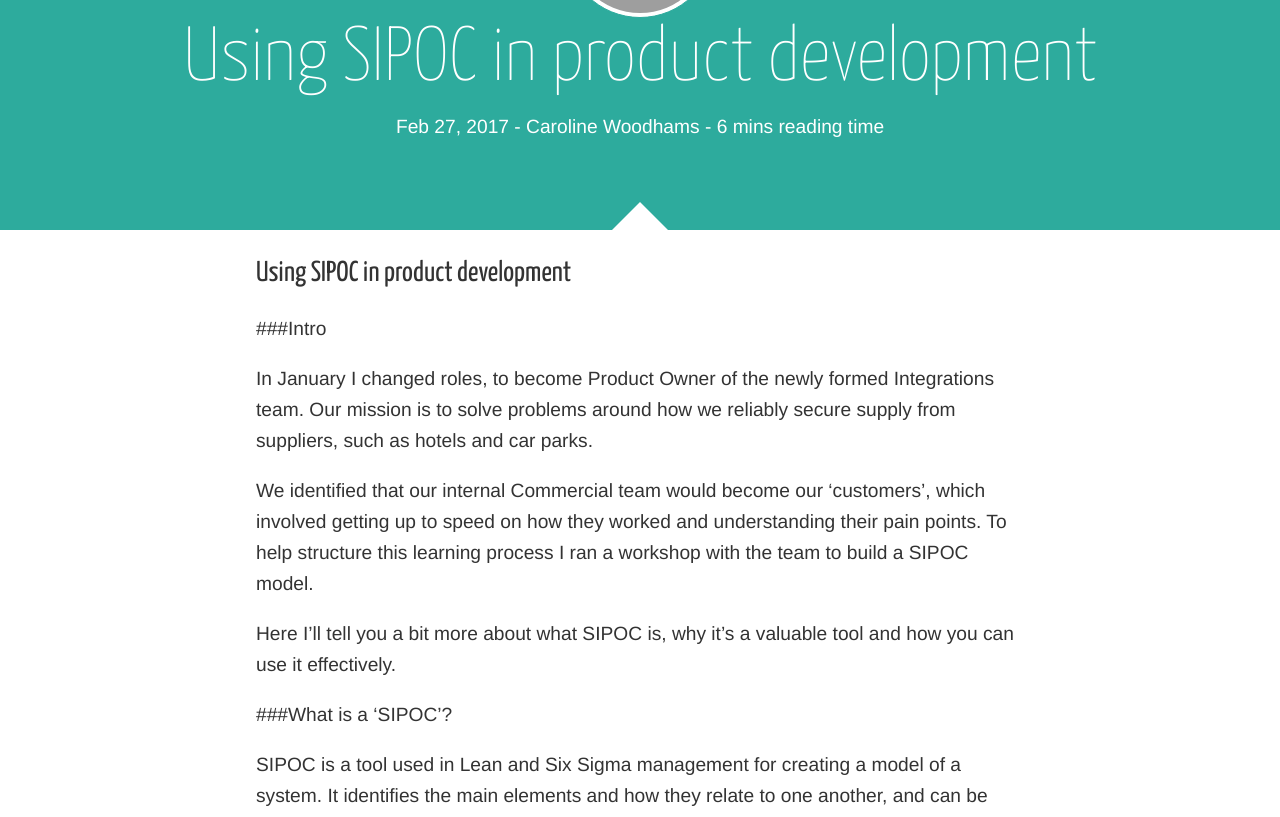
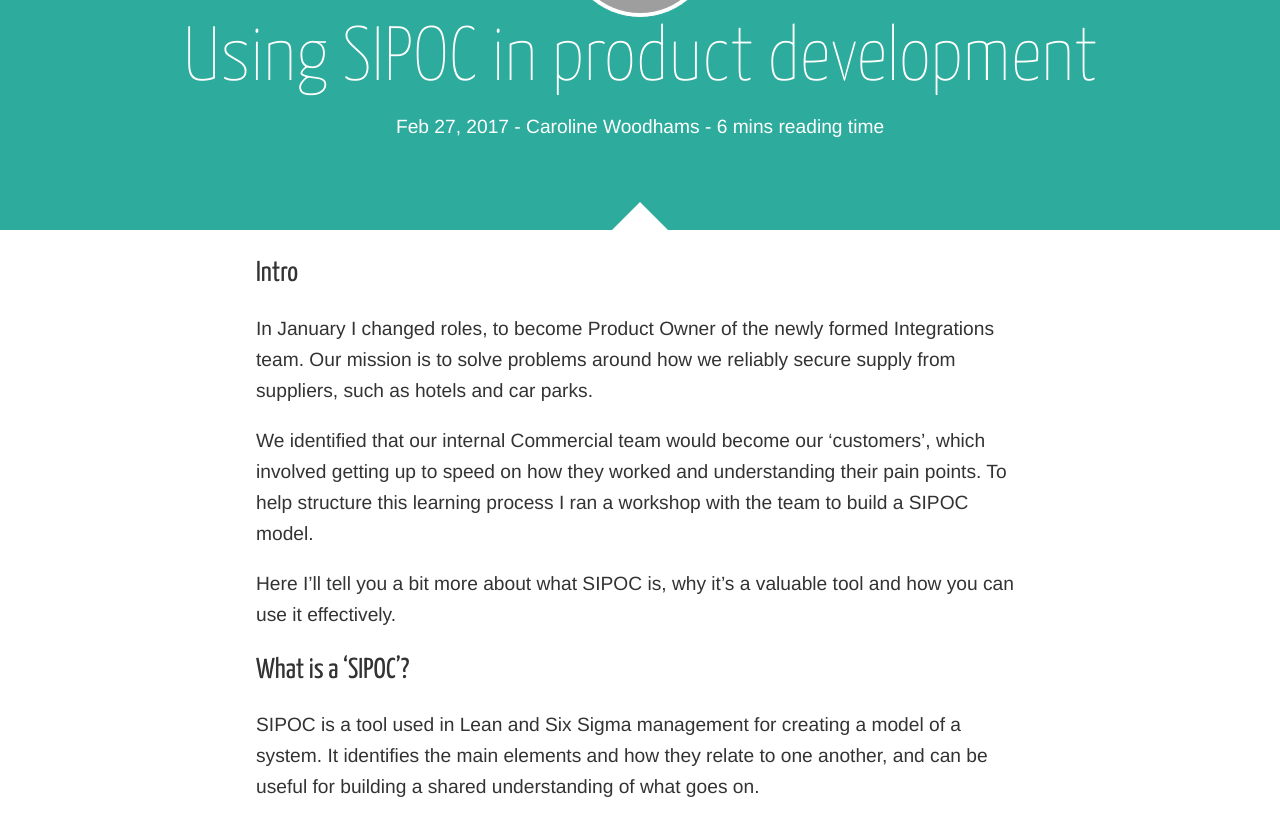
Before and after one commit to holidayextras/holidayextras.github.com, a Jekyll site: the page built from _posts/2017-02-27-using-sipoc-in-product-development.md, in a window 1280 px wide and 1400 px high, scrolled down 247 px. Shown: the top 817 px of the window. Built offline with Jekyll 4.4.1, drawn with Linux system fonts in a browser that asks for light colours; nearby versions of some CDN libraries; comment, search, counter and statistics services are not loaded; some of the changed text lies outside the part shown; grey boxes are pictures that could not be loaded.

Commit message:
Fixed headings

```diff
--- a/_posts/2017-02-27-using-sipoc-in-product-development.md
+++ b/_posts/2017-02-27-using-sipoc-in-product-development.md
@@ -10,9 +10,8 @@ excerpt: SIPOC is a Lean tool that can be useful during multiple stages of the p
 
 
 ---
-## Using SIPOC in product development
 
-###Intro
+## Intro
 
 In January I changed roles, to become Product Owner of the newly formed Integrations team. Our mission is to solve problems around how we reliably secure supply from suppliers, such as hotels and car parks.
 
@@ -20,7 +19,7 @@ We identified that our internal Commercial team would become our ‘customers’
 
 Here I’ll tell you a bit more about what SIPOC is, why it’s a valuable tool and how you can use it effectively.
 
-###What is a ‘SIPOC’?
+## What is a ‘SIPOC’?
 
 SIPOC is a tool used in Lean and Six Sigma management for creating a model of a system. It identifies the main elements and how they relate to one another, and can be useful for building a shared understanding of what goes on.
 
@@ -28,7 +27,7 @@ SIPOC is a tool used in Lean and Six Sigma management for creating a model of a
 
 ![Diagram showing SIPOC](https://github.com/carolinewoodhams/cewoodhams-website/blob/master/_assets/Screen%20Shot%202017-02-27%20at%2016.36.52.png?raw=true)
 
-###Why use a SIPOC?
+## Why use a SIPOC?
 
 SIPOC is useful at multiple stages of product development, but is especially powerful at the start where little is known (or assumptions may be made!) It’s particularly effective when you are developing a product that relates to a process (or [Kaizen](https://uk.kaizen.com/about-us/definition-of-kaizen.html)).
 
@@ -40,19 +39,19 @@ In this use case, we were developing connectivity with third parties to automate
 - Surface any additional information that may help or hinder us: in our example we learnt that an ‘Extranet’ existed that could help us with uploading files to our reservation system (saving us some development time!);
 - Identify the pain points to ensure that the solution was really aimed at solving these (and wouldn’t make things worse, or create problems elsewhere).
 
-###Timing is everything
+## Timing is everything
 
 Timing is important in order to gain maximum value from this exercise: I set the SIPOC workshop up for the first week back in January, just as we were kicking off the product development process, and before any code was written.
 
 The workshop lasted 90 minutes (which included more detailed process mapping lasting an hour). The SIPOC itself took about 20 minutes to complete - enough time to build a basic model of the manual process, to determine what was in / out of scope.
 
-###Who needs to be there?
+## Who needs to be there?
 
 We invited the Commercial Product Executives to the workshop - they’re responsible for manually uploading the rates and availability every day. It was important to get to the ‘front line’ in order to elicit the level of detail and truth of how things actually were - instead of what they should have been like (according to management or a process manual).
 
 I also invited the engineers and scrum master in my team so they could hear our customers’ issues first hand. This gave them the opportunity to ask more questions to clarify their understanding, and to build their own empathy with the problem.
 
-###How to get the most from SIPOC
+## How to get the most from SIPOC
 
 Typically I would have used brown paper, post it notes and sharpies, but working in a paperless office I opted for a whiteboard and markers instead! After the session I took photos of the SIPOC for posterity, which helped to communicate the findings with stakeholders and reference back later.
 
@@ -64,7 +63,7 @@ From these high priority processes, we worked backwards - identifying the inputs
 
 Turning to the second half of the model, I again asked what were the expected outputs of the process and who the customers were. It helped to frame it in terms of who we were supplying and what we were supplying them with. This can be a mixture of physical products (like the website, or a file) and information.
 
-###Conclusion:
+## Conclusion:
 
 The SIPOC was a really useful starting point - for building empathy with the customer’s problems and for understanding more about our systems architecture. It highlighted a few leads regarding current systems we were previously unaware of, that upon further investigation proved viable solutions, which ultimately led to a shorter development time for our first iteration of the product.
 
```
